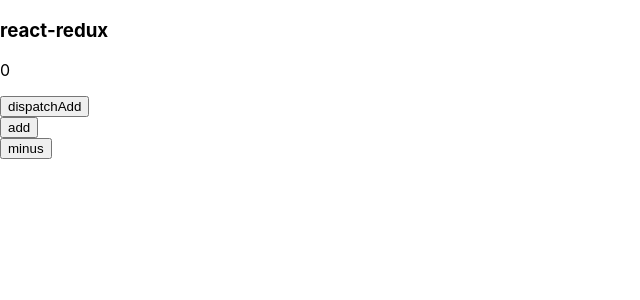
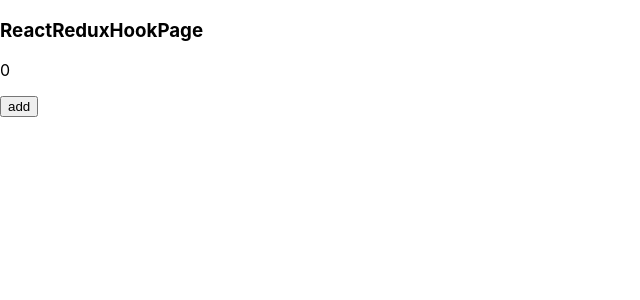
Before and after one commit to amjanney/Jreact-redux, a React (Create React App) app: page / in a window 1280 px wide. Shown: the top 300 px of the page, without its empty margins (0-640 px from the left). Built offline with nearby package versions, Linux system fonts and the light colour scheme.

Commit message:
useSelector,useDispatch的使用

```diff
--- a/src/App.js
+++ b/src/App.js
@@ -1,10 +1,10 @@
 import React from 'react'
-import ReactReduxPage from './pages/ReactReduxPage'
+import ReactReduxHookPage from './pages/ReactReduxHookPage'
 
 function App() {
   return (
     <div className='App'>
-      <ReactReduxPage />
+      <ReactReduxHookPage />
     </div>
   )
 }
--- a/src/index.js
+++ b/src/index.js
@@ -3,8 +3,8 @@
 import './index.css'
 import App from './App'
 import store from './store/'
-// import { Provider } from 'react-redux'
-import { Provider } from './Jreact-redux/'
+import { Provider } from 'react-redux'
+// import { Provider } from './Jreact-redux/'
 
 ReactDOM.render(
   <Provider store={store}>
--- /dev/null
+++ b/src/pages/ReactReduxHookPage.js
@@ -0,0 +1,17 @@
+import React, { useCallback } from 'react'
+import { useSelector, useDispatch } from 'react-redux'
+
+export default function ReactReduxHookPage(props) {
+  const count = useSelector(({ count }) => count)
+  const dispatch = useDispatch()
+  const add = useCallback(() => {
+    dispatch({ type: 'ADD' })
+  }, [dispatch])
+  return (
+    <div>
+      <h3>ReactReduxHookPage</h3>
+      <p>{count}</p>
+      <button onClick={add}>add</button>
+    </div>
+  )
+}
```
